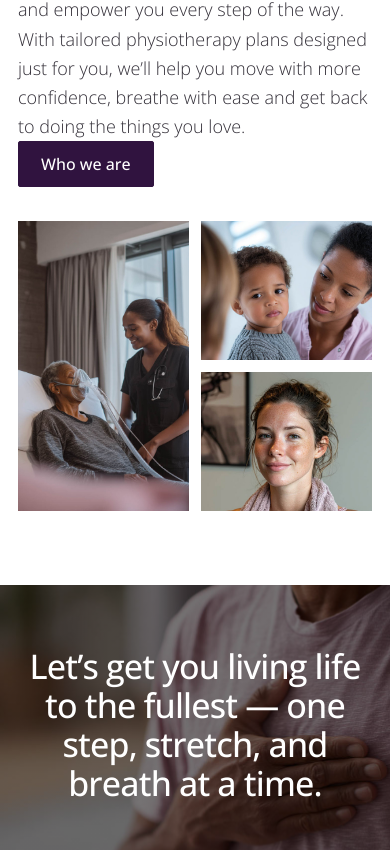
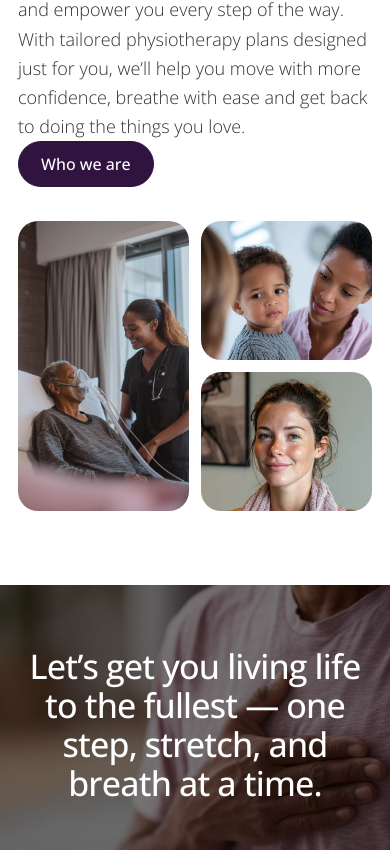
Before and after one commit to brandonmuch/sinthaphysiotherapy, a Next.js app: page / in a window 390 px wide. Shown: the part 1094-1944 px from the top of the page. Built offline with nearby package versions, Linux system fonts and the light colour scheme; a web font is replaced by a local one.

Commit message:
Restore original rounded UI details

```diff
--- a/app/original-site-structure.css
+++ b/app/original-site-structure.css
@@ -861,3 +861,64 @@ button.contact-form__submit.site-button {
     transition: none;
   }
 }
+
+
+/* Restore the rounded details visible throughout the original Wix design. */
+:root {
+  --sintha-radius-card: 20px;
+  --sintha-radius-panel: 22px;
+  --sintha-radius-media: 16px;
+  --sintha-radius-pill: 999px;
+}
+
+/* The original booking and primary action buttons use a full pill shape. */
+.site-button,
+.site-header__booking,
+.site-menu-toggle,
+.site-mobile-panel__booking {
+  border-radius: var(--sintha-radius-pill);
+}
+
+/* Keep the home page's image collage and content cards in the same visual family. */
+.home-hero__image-main,
+.home-hero__image-small,
+.intro-collage > div,
+.pillar-card,
+.pillar-card__image,
+.home-service,
+.blog-card,
+.blog-card__image,
+.service-card,
+.service-card__image {
+  overflow: hidden;
+  border-radius: var(--sintha-radius-card);
+}
+
+/* Rounded surfaces used on the About, Services and Contact page compositions. */
+.team-card,
+.affiliated-section__heading,
+.service-pair__image,
+.service-pair__content,
+.contact-info-card,
+.contact-form,
+.contact-image__portrait,
+.contact-image__reception {
+  border-radius: var(--sintha-radius-card);
+}
+
+.contact-info-card,
+.affiliated-section__heading {
+  border-radius: var(--sintha-radius-panel);
+}
+
+/* Form controls stay subtly rounded, as in the original contact form. */
+.contact-form input,
+.contact-form textarea {
+  border-radius: 4px;
+}
+
+@media (max-width: 760px) {
+  .site-menu-toggle {
+    border-radius: var(--sintha-radius-pill);
+  }
+}
```
